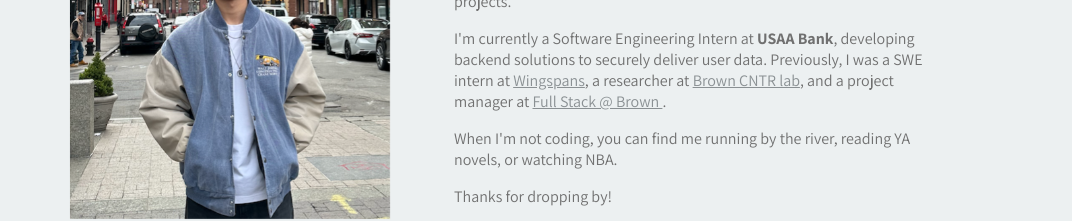
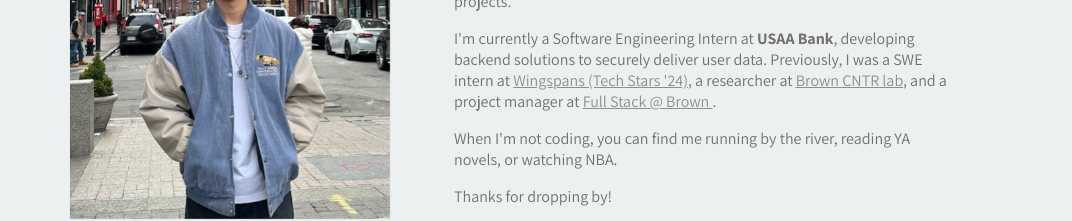
Before and after one commit to allenwang1536/personal-portfolio, a React (Create React App) app: page / in a window 1280 px wide. Shown: the part 388-609 px from the top of the page, without its empty margins (96-1168 px from the left). Built offline with nearby package versions, Linux system fonts and the light colour scheme; the HTML template or start-up script is replaced by a standard one; a web font is replaced by a local one.

Commit message:
update tech stars

```diff
--- a/public/index.html
+++ b/public/index.html
@@ -6,7 +6,7 @@
     <meta name="viewport" content="width=device-width, initial-scale=1" />
     <meta name="theme-color" content="#000000" />
 
-    <meta name="description" content="Allen Wang's personal portfolio showcasing expertise in full stack development, machine learning, and systems-oriented projects. Explore case studies on weather prediction, music-based language learning, and more." />
+    <meta name="description" content="Allen Wang's personal portfolio showcasing projects in full stack development, machine learning, and systems-oriented projects." />
     <meta name="keywords" content="Allen Wang, Brown University, full stack development, machine learning, systems engineering, weather prediction, Spotiduo, software engineering, portfolio" />
 
     <link rel="canonical" href="https://allenwang.co" />
--- a/src/pages/main/HomePage.tsx
+++ b/src/pages/main/HomePage.tsx
@@ -19,7 +19,7 @@ export default function HomePage() {
           </p>
           <p>
             I'm currently a Software Engineering Intern at <b>USAA Bank</b>, developing backend solutions to securely
-            deliver user data. Previously, I was a SWE intern at <a href="https://www.wingspans.com/" target="_blank">Wingspans</a>, a researcher at <a href="https://vivo.brown.edu/display/suresh#" target="_blank">Brown
+            deliver user data. Previously, I was a SWE intern at <a href="https://www.wingspans.com/" target="_blank">Wingspans (Tech Stars '24)</a>, a researcher at <a href="https://vivo.brown.edu/display/suresh#" target="_blank">Brown
             CNTR lab</a>, and a project manager at <a href="https://fullstackatbrown.github.io/website/" target="_blank"> Full Stack @ Brown </a>.
           </p>
           <p>When I'm not coding, you can find me running by the river, reading YA novels, or watching NBA.</p>
```
